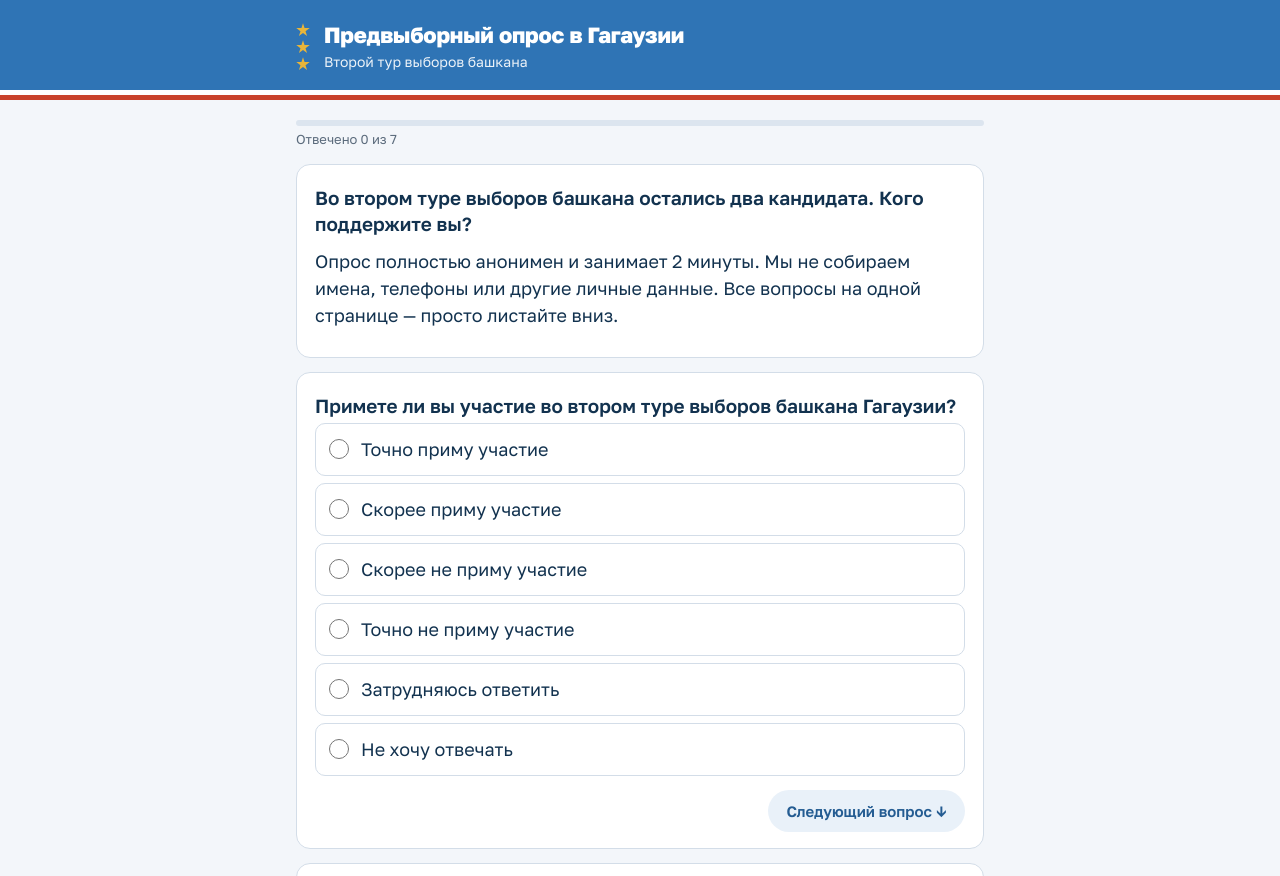
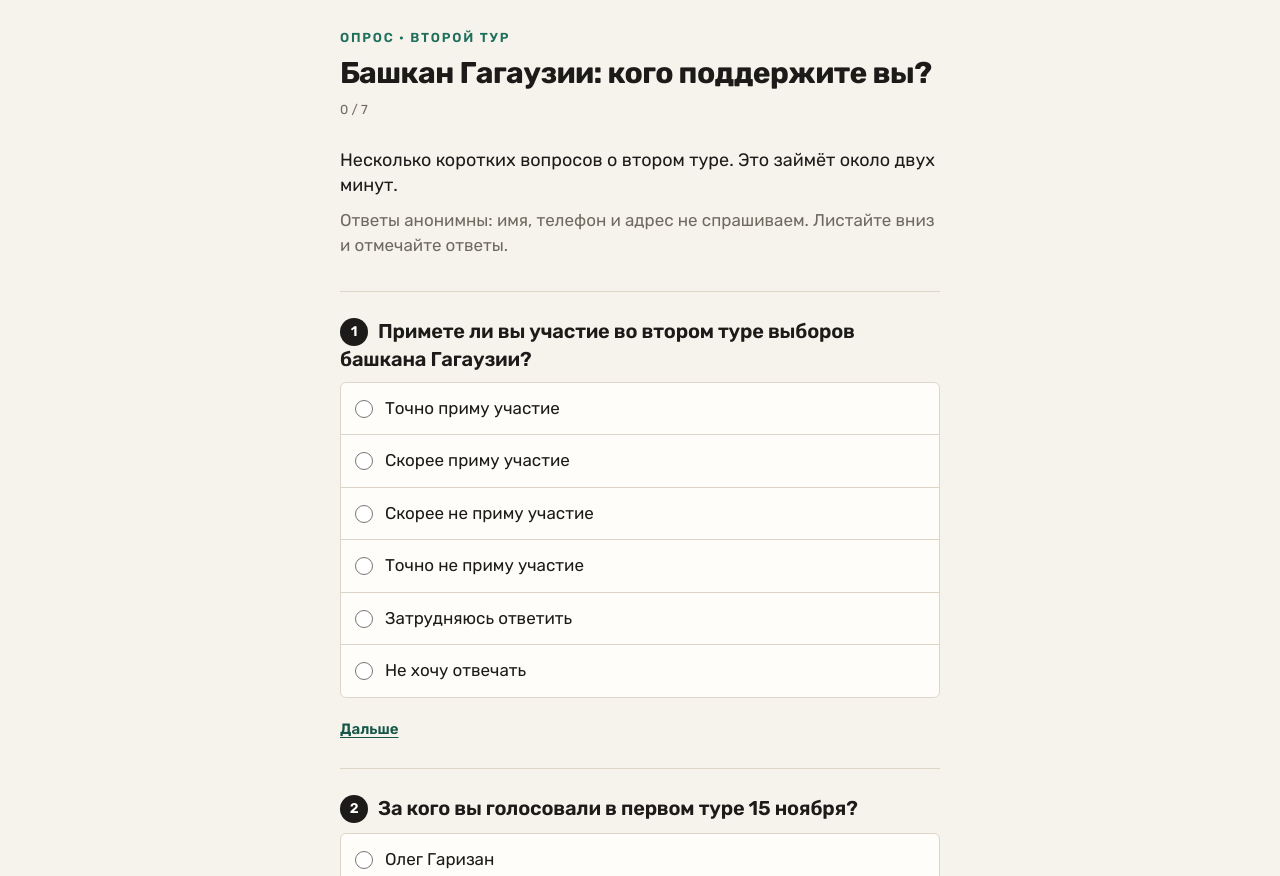
Before and after one commit to opros-data/opros-data.github.io, a plain HTML site: page index.html in a window 1280 px wide. Shown: the top 876 px of the page. Drawn offline with Linux system fonts and the light colour scheme.

Commit message:
Update page

```diff
--- a/index.html
+++ b/index.html
@@ -3,115 +3,99 @@
 <head>
 <meta charset="utf-8">
 <meta name="viewport" content="width=device-width, initial-scale=1, viewport-fit=cover">
-<title>Второй тур: за кого Гагаузия? Анонимный опрос</title>
-<meta name="description" content="Анонимный опрос перед вторым туром выборов башкана Гагаузии. Две минуты, без имён и телефонов.">
+<title>Башкан Гагаузии: кого поддержите вы? Опрос</title>
+<meta name="description" content="Короткий анонимный опрос о втором туре выборов башкана Гагаузии. Две минуты, без имён и телефонов.">
 <link rel="canonical" href="https://opros-data.github.io/">
 <meta name="robots" content="index,follow">
-<meta name="theme-color" content="#2f74b5">
+<meta name="theme-color" content="#f6f3ec">
 <meta name="color-scheme" content="light">
 <meta name="format-detection" content="telephone=no">
 <meta name="apple-mobile-web-app-capable" content="yes">
 <meta name="apple-mobile-web-app-status-bar-style" content="default">
-<meta name="apple-mobile-web-app-title" content="Опрос Гагаузия">
+<meta name="apple-mobile-web-app-title" content="Опрос">
 <link rel="icon" href="favicon.svg" type="image/svg+xml">
 <link rel="apple-touch-icon" href="apple-touch-icon.png">
 <!-- Open Graph: Facebook, Instagram, Telegram, Viber, WhatsApp, Odnoklassniki -->
 <meta property="og:type" content="website">
-<meta property="og:site_name" content="Предвыборный опрос в Гагаузии">
+<meta property="og:site_name" content="Опрос: второй тур">
 <meta property="og:locale" content="ru_RU">
 <meta property="og:url" content="https://opros-data.github.io/">
-<meta property="og:title" content="Второй тур: за кого Гагаузия?">
-<meta property="og:description" content="Анонимный опрос перед вторым туром выборов башкана. Две минуты, без имён и телефонов.">
+<meta property="og:title" content="Башкан Гагаузии: кого поддержите вы?">
+<meta property="og:description" content="Короткий анонимный опрос о втором туре. Две минуты, без имён и телефонов.">
 <meta property="og:image" content="https://opros-data.github.io/og.png">
 <meta property="og:image:secure_url" content="https://opros-data.github.io/og.png">
 <meta property="og:image:type" content="image/png">
 <meta property="og:image:width" content="1200">
 <meta property="og:image:height" content="630">
-<meta property="og:image:alt" content="Второй тур: за кого Гагаузия? Анонимный опрос">
+<meta property="og:image:alt" content="Башкан Гагаузии: кого поддержите вы? Опрос">
 <!-- Twitter / X -->
 <meta name="twitter:card" content="summary_large_image">
-<meta name="twitter:title" content="Второй тур: за кого Гагаузия?">
-<meta name="twitter:description" content="Анонимный опрос перед вторым туром выборов башкана. Две минуты, без имён и телефонов.">
+<meta name="twitter:title" content="Башкан Гагаузии: кого поддержите вы?">
+<meta name="twitter:description" content="Короткий анонимный опрос о втором туре. Две минуты, без имён и телефонов.">
 <meta name="twitter:image" content="https://opros-data.github.io/og.png">
 <link rel="preconnect" href="https://fonts.googleapis.com">
 <link rel="preconnect" href="https://fonts.gstatic.com" crossorigin>
-<link href="https://fonts.googleapis.com/css2?family=Golos+Text:wght@400;500;600;800&display=swap" rel="stylesheet">
+<link href="https://fonts.googleapis.com/css2?family=Rubik:wght@400;500;600;700&display=swap" rel="stylesheet">
 <style>
-:root{--bg:#f3f6fa;--card:#fff;--text:#12324f;--muted:#5b6b7c;--sky:#2f74b5;--sky-d:#245c92;--gold:#e8b53a;--gold-d:#c9971f;--border:#d3dde8;--err:#b8352a;--ok:#2f7d4f;--sel:#eef6ff}
+:root{--bg:#f6f3ec;--ink:#1c1b19;--muted:#6f6a60;--acc:#1f6f5c;--acc-d:#17574a;--line:#ddd6c8;--err:#a3331f;--sel:#e6f0ec}
 *{box-sizing:border-box}
 html{background:var(--bg)}
-body{margin:0;background:var(--bg);color:var(--text);font:17px/1.5 "Golos Text",Inter,-apple-system,"Segoe UI",Roboto,Arial,sans-serif;-webkit-text-size-adjust:100%}
-.band{background:var(--sky);color:#fff;position:relative}
-.band::after{content:"";display:block;height:10px;background:linear-gradient(#fff 0 50%,#c9412b 50% 100%)}
-.band .in{max-width:720px;margin:0 auto;padding:calc(22px + env(safe-area-inset-top)) max(16px,env(safe-area-inset-right)) 18px max(16px,env(safe-area-inset-left));display:flex;align-items:center;gap:14px}
-.stars{display:flex;flex-direction:column;gap:3px;flex:0 0 auto}
-.stars span{width:14px;height:14px;background:var(--gold);clip-path:polygon(50% 0,61% 35%,98% 35%,68% 57%,79% 91%,50% 70%,21% 91%,32% 57%,2% 35%,39% 35%)}
-h1{font-size:22px;line-height:1.2;margin:0;font-weight:800;letter-spacing:-.01em}
-.band .sub{margin:3px 0 0;font-size:14px;opacity:.9}
-.wrap{max-width:720px;margin:0 auto;padding:14px max(16px,env(safe-area-inset-right)) calc(56px + env(safe-area-inset-bottom)) max(16px,env(safe-area-inset-left))}
-.progress{height:6px;background:#dce5ef;border-radius:3px;overflow:hidden;margin:6px 0 4px}
-.progress>div{height:100%;background:var(--gold);width:0;transition:width .3s}
-.pcount{font-size:13px;color:var(--muted);margin-bottom:6px}
-.card{background:var(--card);border:1px solid var(--border);border-radius:14px;padding:20px 18px 16px;margin:14px 0}
-.card.err{border-color:var(--err);box-shadow:0 0 0 3px rgba(184,53,42,.12)}
-.q{font-weight:600;margin:0 0 4px;font-size:18px;line-height:1.35}
+body{margin:0;background:var(--bg);color:var(--ink);font:17px/1.5 "Rubik",-apple-system,"Segoe UI",Roboto,Arial,sans-serif;-webkit-text-size-adjust:100%;counter-reset:q}
+.top{max-width:640px;margin:0 auto;padding:calc(28px + env(safe-area-inset-top)) max(20px,env(safe-area-inset-right)) 6px max(20px,env(safe-area-inset-left))}
+.kicker{font-size:13px;letter-spacing:.14em;text-transform:uppercase;color:var(--acc);font-weight:600;margin:0 0 8px}
+h1{font-size:30px;line-height:1.15;margin:0;font-weight:700;letter-spacing:-.02em}
+.wrap{max-width:640px;margin:0 auto;padding:8px max(20px,env(safe-area-inset-right)) calc(64px + env(safe-area-inset-bottom)) max(20px,env(safe-area-inset-left))}
+.progress{position:fixed;left:0;top:0;right:0;height:4px;background:transparent;z-index:5}
+.progress>div{height:100%;background:var(--acc);width:0;transition:width .3s}
+.pcount{font-size:13px;color:var(--muted);margin:10px 0 0}
+.card{padding:26px 0 22px;border-top:1px solid var(--line);margin:0;scroll-margin-top:14px}
+.card.intro{border-top:0;padding-top:14px}
+.card:not(.intro):not(.thanks):not(.hidden){counter-increment:q}
+.card:not(.intro):not(.thanks) .q::before{content:counter(q);display:inline-block;min-width:28px;height:28px;line-height:28px;text-align:center;border-radius:50%;background:var(--ink);color:#fff;font-size:14px;font-weight:600;margin-right:10px;vertical-align:2px}
+.card.err .q{color:var(--err)}
+.q{font-weight:600;margin:0 0 6px;font-size:20px;line-height:1.3;letter-spacing:-.01em}
 .hint{color:var(--muted);font-size:14px;margin:0 0 10px}
 .errmsg{display:none;color:var(--err);font-size:14px;margin:0 0 8px;font-weight:500}
 .card.err .errmsg{display:block}
-.opts{display:flex;flex-direction:column;gap:7px}
-.opt{display:flex;align-items:flex-start;gap:12px;padding:12px 13px;border:1.5px solid var(--border);border-radius:10px;cursor:pointer;background:#fff;user-select:none;transition:border-color .12s,background .12s}
-.opt:hover{border-color:#9fb6cc}
-.opt input{margin:3px 0 0;width:20px;height:20px;flex:0 0 20px;accent-color:var(--sky)}
-.opt.sel{border-color:var(--sky);background:var(--sel)}
-.opt.dis{opacity:.4;cursor:not-allowed}
+.opts{display:flex;flex-direction:column;gap:0;margin-top:10px;border:1px solid var(--line);border-radius:6px;background:#fffdf9;overflow:hidden}
+.opt{display:flex;align-items:center;gap:12px;padding:13px 14px;border-top:1px solid var(--line);cursor:pointer;user-select:none;transition:background .12s}
+.opt:first-child{border-top:0}
+.opt:hover{background:#f3efe6}
+.opt input{margin:0;width:18px;height:18px;flex:0 0 18px;accent-color:var(--acc)}
+.opt.sel{background:var(--sel);font-weight:500;box-shadow:inset 3px 0 0 var(--acc)}
 .opt .lbl{flex:1}
-.opt:focus-within{outline:3px solid rgba(47,116,181,.35);outline-offset:1px}
-.party{color:var(--muted);font-size:14px}
-input[type=text],select{width:100%;font:inherit;padding:11px 12px;border:1.5px solid var(--border);border-radius:10px;background:#fff;margin-top:6px;color:var(--text)}
-select{appearance:auto}
-.matrix{display:flex;flex-direction:column;gap:14px}
-.mrow{border-top:1px solid #e6edf4;padding-top:10px}
-.mrow .rl{font-weight:600;margin-bottom:6px}
-.mrow .opts{gap:4px}
-.mrow .opt{padding:8px 11px;font-size:15px;align-items:center}
-.mrow .opt input{margin:0;width:16px;height:16px;flex-basis:16px}
-.nav{display:flex;gap:12px;justify-content:space-between;margin-top:20px}
-.qnav{display:flex;justify-content:flex-end;margin-top:14px}
-.btn-nq{background:#e9f1f9;color:var(--sky-d);padding:10px 18px;font-size:15px;border-radius:999px}
-.btn-nq:hover{background:#d9e8f6}
-.card{scroll-margin-top:12px}
-.submit{display:flex;flex-direction:column;align-items:center;gap:8px;margin:18px 0 8px}
-.submit .btn-next{margin:0;width:100%;max-width:360px}
-button{font:inherit;font-weight:600;padding:14px 28px;border-radius:12px;border:0;cursor:pointer;font-size:17px}
-button:focus-visible{outline:3px solid rgba(47,116,181,.4);outline-offset:2px}
-.btn-next{background:var(--sky);color:#fff;margin-left:auto}
-.btn-next:hover{background:var(--sky-d)}
-.btn-prev{background:#e3eaf2;color:var(--text)}
-.intro p{margin:0 0 12px}
-.intro .lead{font-size:19px;font-weight:600;line-height:1.35}
-.thanks{text-align:center;padding:44px 12px}
-.thanks h2{color:var(--ok);font-size:28px;margin:0 0 8px}
+.opt:focus-within{outline:2px solid var(--acc);outline-offset:-2px}
+select{width:100%;font:inherit;padding:13px 12px;border:1px solid var(--line);border-radius:6px;background:#fffdf9;margin-top:10px;color:var(--ink);appearance:auto}
+.matrix{display:flex;flex-direction:column;gap:18px;margin-top:6px}
+.mrow .rl{font-weight:600;margin-bottom:0}
+.mrow .opts{margin-top:8px}
+.mrow .opt{padding:9px 12px;font-size:15px}
+.mrow .opt input{width:16px;height:16px;flex-basis:16px}
+.qnav{display:flex;justify-content:flex-start;margin-top:14px}
+button{font:inherit;font-weight:600;border:0;cursor:pointer}
+button:focus-visible{outline:2px solid var(--acc);outline-offset:2px}
+.btn-nq{background:transparent;color:var(--acc-d);padding:6px 0;font-size:15px;text-decoration:underline;text-underline-offset:3px}
+.submit{display:flex;flex-direction:column;align-items:flex-start;gap:8px;padding:26px 0 8px;border-top:1px solid var(--line)}
+.btn-next{background:var(--ink);color:#fff;padding:15px 34px;border-radius:6px;font-size:17px;width:100%}
+.btn-next:hover{background:#000}
+.intro p{margin:0 0 10px;color:var(--muted)}
+.intro .lead{font-size:18px;color:var(--ink);line-height:1.4}
+.thanks{text-align:left;padding:40px 0;border-top:0}
+.thanks h2{color:var(--acc);font-size:30px;margin:0 0 8px;letter-spacing:-.02em}
 .hidden{display:none !important}
-.small{font-size:14px;color:var(--muted)}
-a{color:var(--sky)}
-.note{background:#fff7df;border:1px solid #f0dc9c;border-radius:10px;padding:10px 12px;font-size:14px;margin:8px 0 0}
+.small{font-size:14px;color:var(--muted);margin:0}
+@media (max-width:360px){body{font-size:16px}h1{font-size:26px}.q{font-size:18px}}
 @media (prefers-reduced-motion:reduce){.progress>div,.opt{transition:none}}
-@media (max-width:360px){body{font-size:16px}h1{font-size:20px}.q{font-size:17px}button{padding:13px 20px;font-size:16px}.card{padding:16px 14px 12px}}
-@media (min-width:900px){body{font-size:18px}.q{font-size:19px}}
-@media (hover:none){.opt:hover{border-color:var(--border)}.opt:active{background:var(--sel)}}
-@media print{.band,.nav,.progress{display:none}}
 </style>
 </head>
 <body>
-<div class="band"><div class="in">
-  <div class="stars"><span></span><span></span><span></span></div>
-  <div><h1>Предвыборный опрос в Гагаузии</h1><p class="sub">Второй тур выборов башкана</p></div>
-</div></div>
+<div class="progress"><div id="pbar"></div></div>
+<div class="top">
+  <p class="kicker">Опрос · второй тур</p>
+  <h1>Башкан Гагаузии: кого поддержите вы?</h1>
+  <div class="pcount" id="pcount"></div>
+</div>
 <div class="wrap">
-<header>
-  <div class="progress"><div id="pbar"></div></div>
-  <div class="pcount" id="pcount"></div>
-</header>
 <main id="main"></main>
 </div>
 
@@ -165,22 +149,22 @@ function visibleQs(){ return QS.filter(q=>!q.show||q.show(S.a)); }
 function setProgress(){
   const vis=visibleQs(), n=vis.filter(answered).length;
   document.getElementById("pbar").style.width=(S.page>1?100:(vis.length?n/vis.length*100:0))+"%";
-  document.getElementById("pcount").textContent=S.page>1?"":`Отвечено ${n} из ${vis.length}`;
+  document.getElementById("pcount").textContent=S.page>1?"":`${n} / ${vis.length}`;
 }
 function render(){
   if(S.page>1) return renderThanks();
   main.innerHTML=`<div class="card intro">
-  <p class="lead">Во втором туре выборов башкана остались два кандидата. Кого поддержите вы?</p>
-  <p>Опрос полностью анонимен и занимает 2 минуты. Мы не собираем имена, телефоны или другие личные данные. Все вопросы на одной странице — просто листайте вниз.</p></div>`;
+  <p class="lead">Несколько коротких вопросов о втором туре. Это займёт около двух минут.</p>
+  <p>Ответы анонимны: имя, телефон и адрес не спрашиваем. Листайте вниз и отмечайте ответы.</p></div>`;
   QS.forEach(q=>main.appendChild(renderQ(q)));
   const sub=document.createElement("div"); sub.className="submit"; sub.id="submit";
-  sub.innerHTML=`<button class="btn-next" id="finish">Отправить ответы</button><p class="small">Ответы сохраняются и во время заполнения.</p>`;
+  sub.innerHTML=`<button class="btn-next" id="finish">Готово, отправить</button><p class="small">Отмеченные ответы уже сохранены.</p>`;
   main.appendChild(sub);
   document.getElementById("finish").onclick=finish;
   refreshVisibility();
 }
 function renderThanks(){
-  main.innerHTML=`<div class="card thanks"><h2>Спасибо!</h2><p>Ваши ответы сохранены.</p><p class="small">Отправьте ссылку друзьям и соседям: чем больше ответов, тем точнее картина.</p></div>`;
+  main.innerHTML=`<div class="card thanks"><h2>Ответы приняты</h2><p>Спасибо, что нашли время.</p><p class="small">Поделитесь ссылкой с родными и соседями — так результат будет точнее.</p></div>`;
   setProgress(); window.scrollTo(0,0);
 }
 function renderQ(q){
@@ -194,7 +178,7 @@ function renderQ(q){
     h+=`<div class="matrix">`+q.rows.map((r,ri)=>`<div class="mrow"><div class="rl">${esc(r)}</div><div class="opts">`+
       q.cols.map(c=>{const name=q.id+"_"+ri;const sel=(S.a[q.id]||{})[r]===c;return `<label class="opt ${sel?"sel":""}"><input type="radio" name="${name}" value="${esc(c)}" ${sel?"checked":""}><span class="lbl">${esc(c)}</span></label>`;}).join("")+`</div></div>`).join("")+`</div>`;
   }else h+=`<div class="opts"></div>`;
-  h+=`<div class="qnav"><button type="button" class="btn-nq">Следующий вопрос ↓</button></div>`;
+  h+=`<div class="qnav"><button type="button" class="btn-nq">Дальше</button></div>`;
   card.innerHTML=h;
   card.querySelector(".btn-nq").onclick=()=>scrollNext(q);
   if(q.type==="select"){ card.querySelector("select").onchange=e=>{S.a[q.id]=e.target.value||undefined; changed(card);}; }
@@ -229,7 +213,7 @@ function refreshVisibility(){
     if(!vis&&S.a[q.id]!==undefined){ delete S.a[q.id]; save(); card.querySelectorAll("input").forEach(i=>{i.checked=false;i.closest(".opt").classList.remove("sel");}); }
   });
   const vis=visibleQs(); const lastId=vis.length?vis[vis.length-1].id:null;
-  QS.forEach(q=>{ const b=document.querySelector("#card_"+q.id+" .btn-nq"); if(b) b.textContent=q.id===lastId?"К отправке ↓":"Следующий вопрос ↓"; });
+  QS.forEach(q=>{ const b=document.querySelector("#card_"+q.id+" .btn-nq"); if(b) b.textContent=q.id===lastId?"К завершению":"Дальше"; });
   setProgress();
 }
 function answered(q){ const v=S.a[q.id]; if(q.type==="matrix") return !!v&&q.rows.every(r=>v[r]); return !!v; }
```
Also changed, not shown: apple-touch-icon.png, favicon.svg, og.png.
